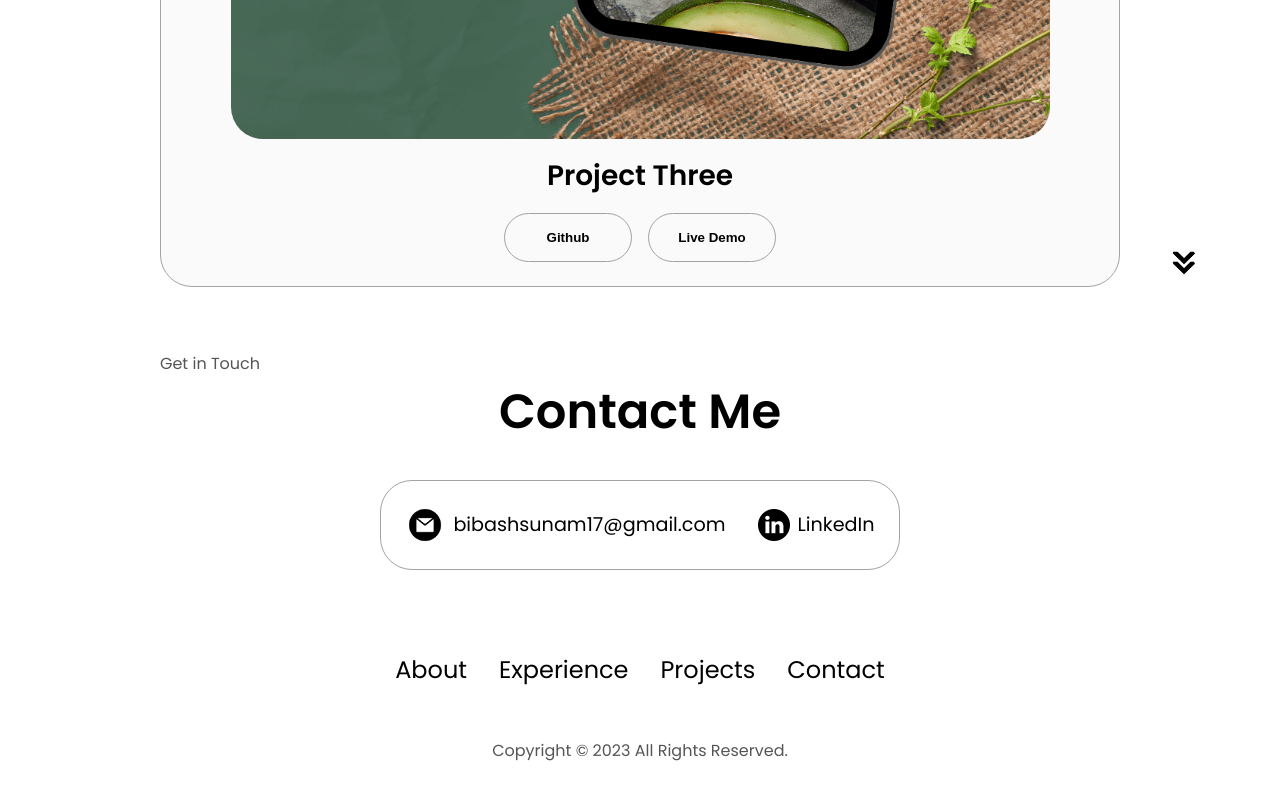
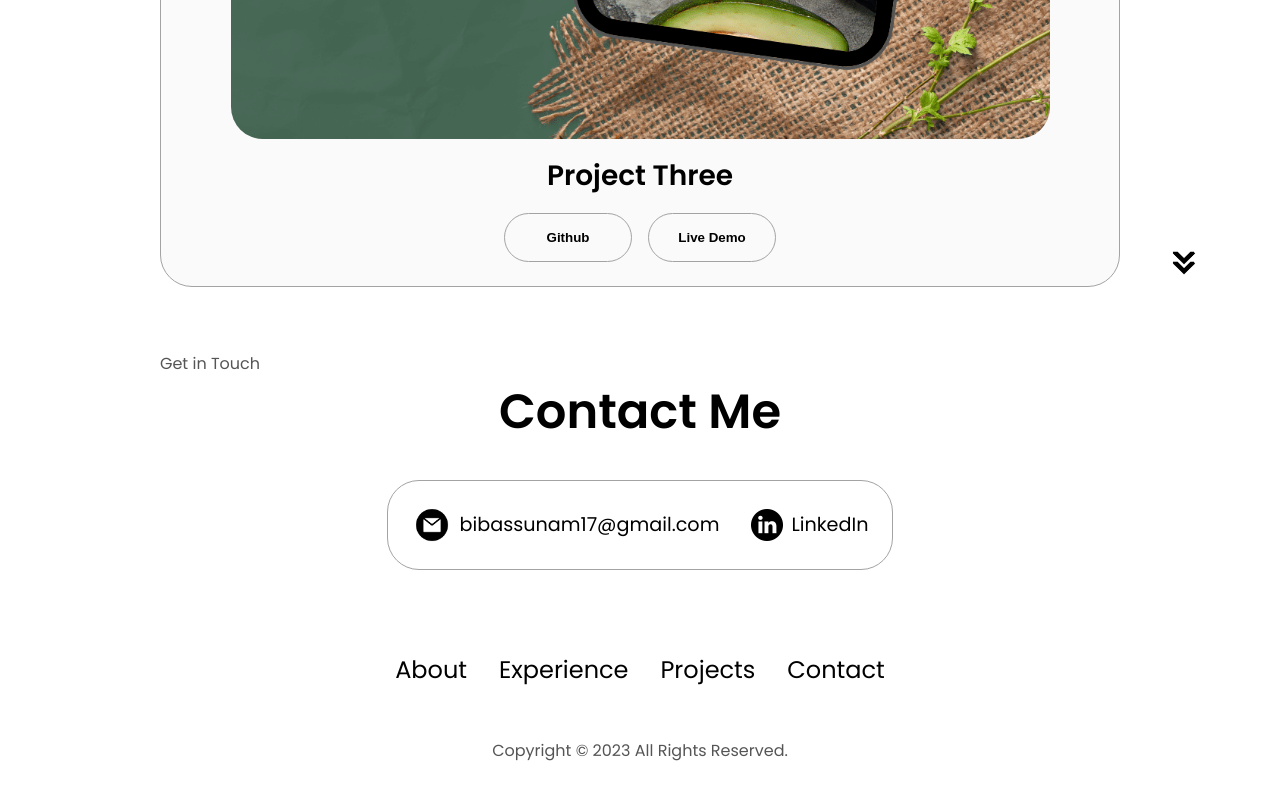
Before and after one commit to eebsub/Personal-Portfolio, a plain HTML site: page index.html in a window 1280 px wide. Shown: the part 3876-4676 px from the top of the page. Drawn offline with Linux system fonts and the light colour scheme; a web font is replaced by a local one.

Commit message:
gmail update

```diff
--- a/index.html
+++ b/index.html
@@ -321,7 +321,7 @@
             class="icon contact-icon email-icon"
           />
           <p>
-            <a href="mailto:bibashsunam17@gmail.com">bibashsunam17@gmail.com</a>
+            <a href="mailto:bibassunam17@gmail.com">bibassunam17@gmail.com</a>
           </p>
         </div>
         <div class="contact-info-container">
```
